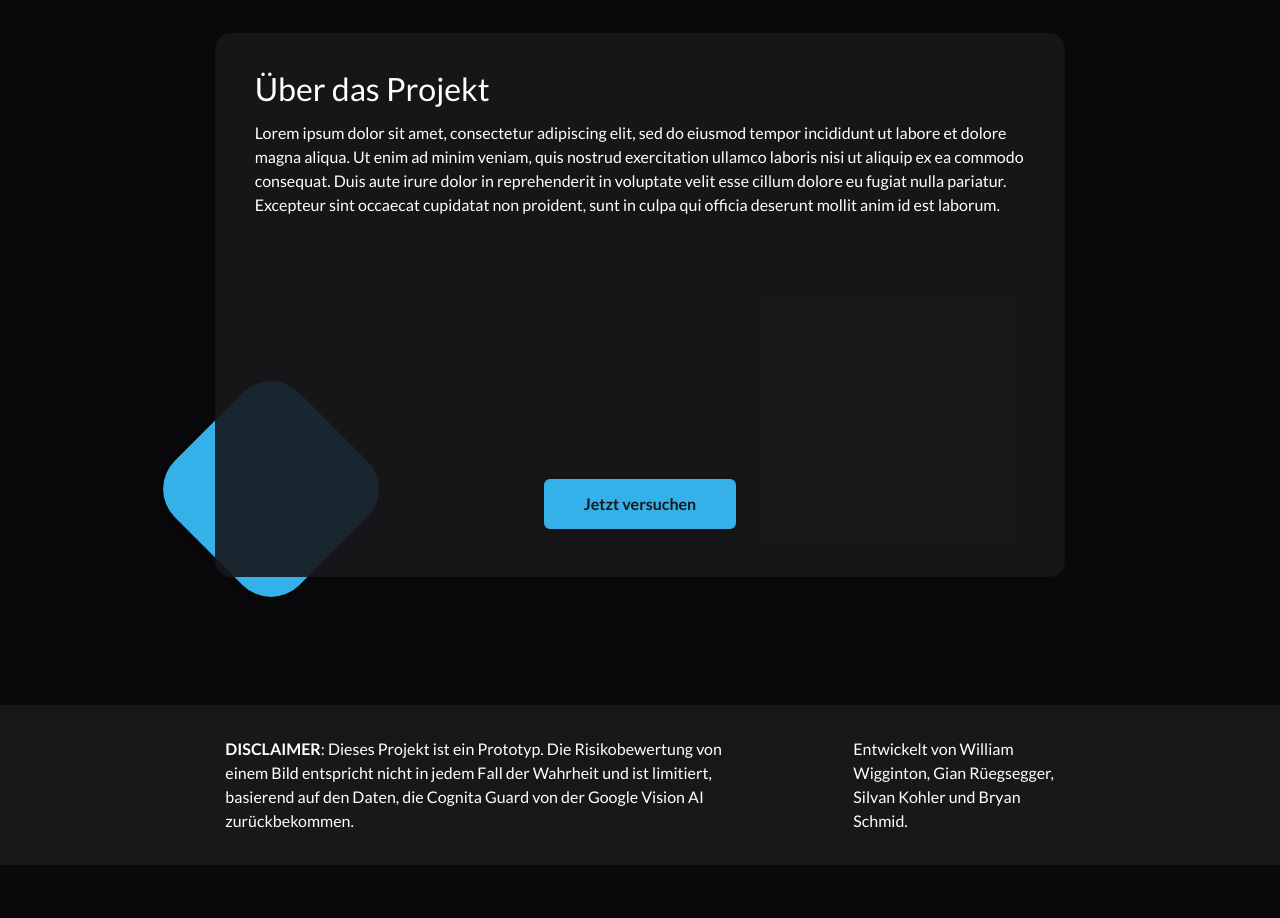
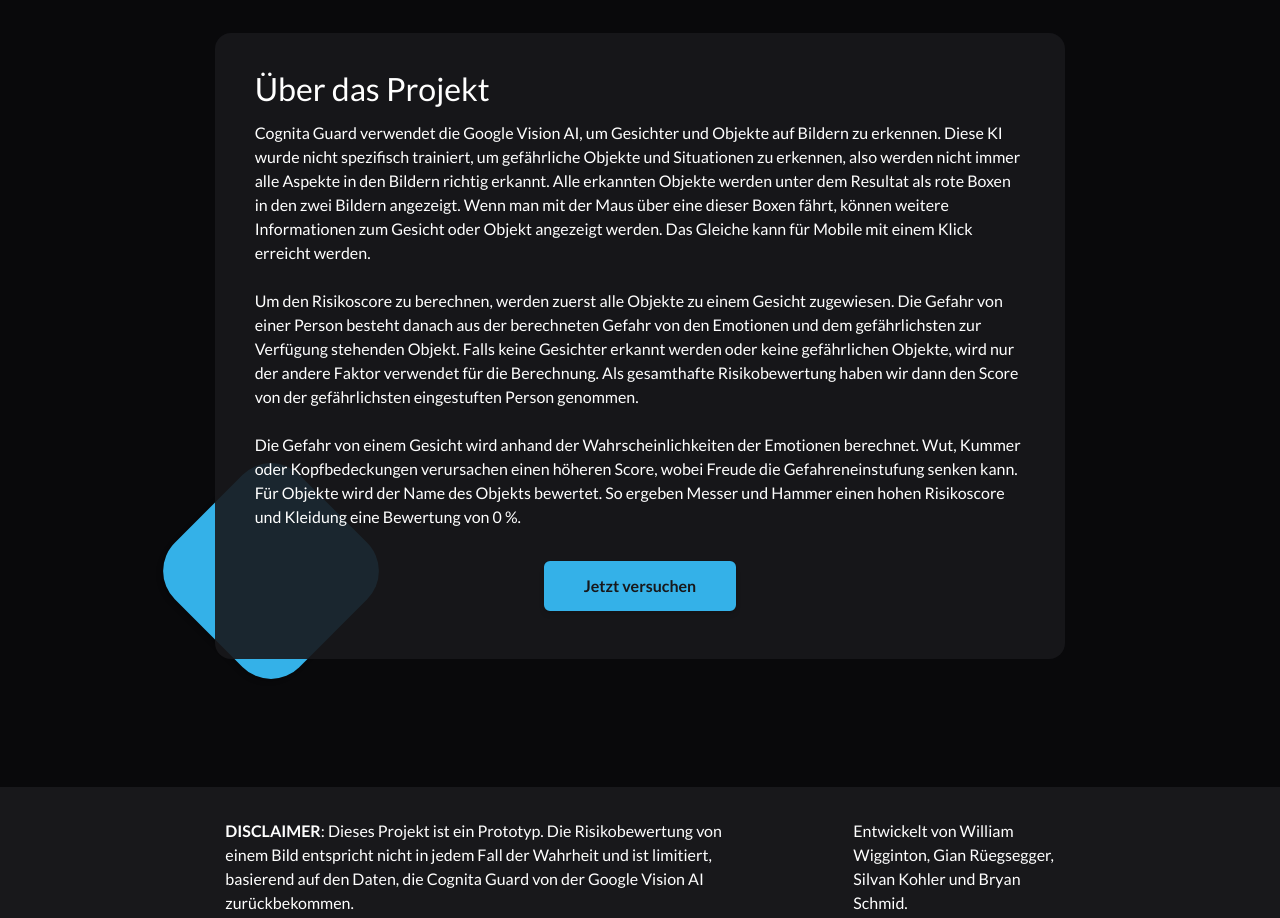
Before and after one commit to orthizar/CognitaGuard, a Vue app: page / in a window 1280 px wide. Shown: the part 1740-2658 px from the top of the page. Before the commit the page ends 2605 px from the top, so only its background shows below. Built offline with nearby package versions, Linux system fonts and the light colour scheme.

Commit message:
Add about page

```diff
--- a/src/components/DemoAbout.vue
+++ b/src/components/DemoAbout.vue
@@ -16,13 +16,33 @@
           <div>
             <h2 class="font-normal">Über das Projekt</h2>
             <p class="mt-4">
-              Lorem ipsum dolor sit amet, consectetur adipiscing elit, sed do
-              eiusmod tempor incididunt ut labore et dolore magna aliqua. Ut
-              enim ad minim veniam, quis nostrud exercitation ullamco laboris
-              nisi ut aliquip ex ea commodo consequat. Duis aute irure dolor in
-              reprehenderit in voluptate velit esse cillum dolore eu fugiat
-              nulla pariatur. Excepteur sint occaecat cupidatat non proident,
-              sunt in culpa qui officia deserunt mollit anim id est laborum.
+              Cognita Guard verwendet die Google Vision AI, um Gesichter und
+              Objekte auf Bildern zu erkennen. Diese KI wurde nicht spezifisch
+              trainiert, um gefährliche Objekte und Situationen zu erkennen,
+              also werden nicht immer alle Aspekte in den Bildern richtig
+              erkannt. Alle erkannten Objekte werden unter dem Resultat als rote
+              Boxen in den zwei Bildern angezeigt. Wenn man mit der Maus über
+              eine dieser Boxen fährt, können weitere Informationen zum Gesicht
+              oder Objekt angezeigt werden. Das Gleiche kann für Mobile mit
+              einem Klick erreicht werden.
+              <br />
+              <br />
+              Um den Risikoscore zu berechnen, werden zuerst alle Objekte zu
+              einem Gesicht zugewiesen. Die Gefahr von einer Person besteht
+              danach aus der berechneten Gefahr von den Emotionen und dem
+              gefährlichsten zur Verfügung stehenden Objekt. Falls keine
+              Gesichter erkannt werden oder keine gefährlichen Objekte, wird nur
+              der andere Faktor verwendet für die Berechnung. Als gesamthafte
+              Risikobewertung haben wir dann den Score von der gefährlichsten
+              eingestuften Person genommen.
+              <br />
+              <br />
+              Die Gefahr von einem Gesicht wird anhand der Wahrscheinlichkeiten
+              der Emotionen berechnet. Wut, Kummer oder Kopfbedeckungen
+              verursachen einen höheren Score, wobei Freude die
+              Gefahreneinstufung senken kann. Für Objekte wird der Name des
+              Objekts bewertet. So ergeben Messer und Hammer einen hohen
+              Risikoscore und Kleidung eine Bewertung von 0 %.
             </p>
           </div>
           <button
```
